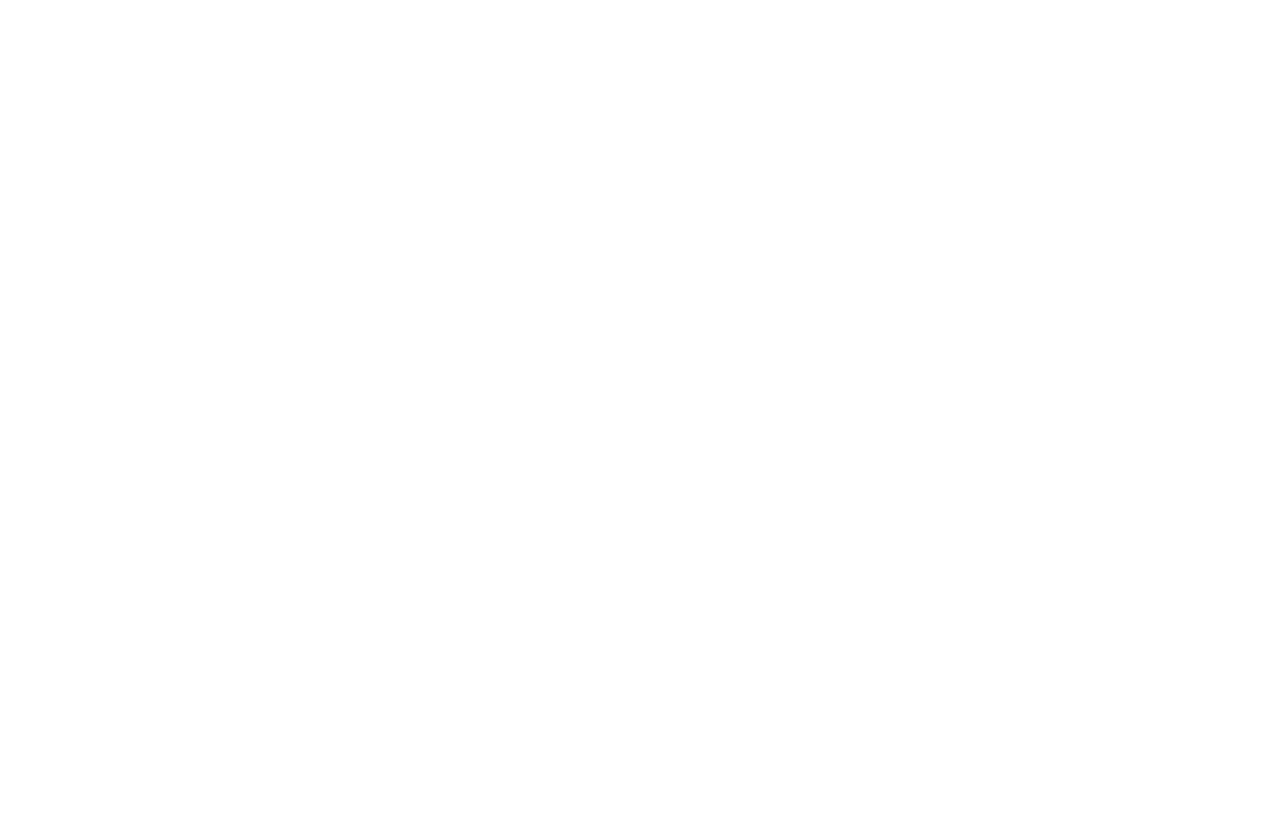
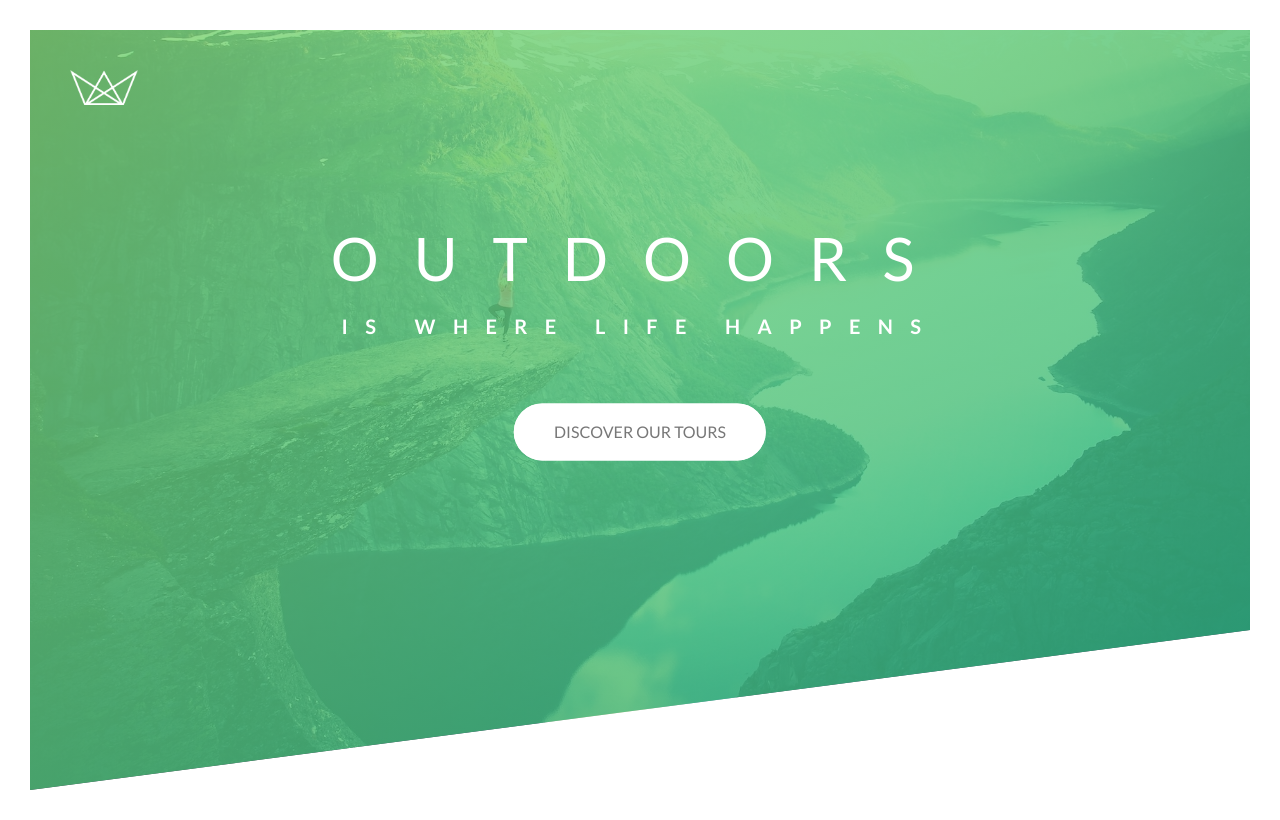
Before and after one commit to MatchuPitchu/css-course-material, a plain HTML site: page Natours/starter/index.html in a window 1280 px wide. Drawn offline with Linux system fonts and the light colour scheme; files that its build step writes are made by us from their sources.

Commit message:
finish first part

```diff
--- a/Natours/starter/css/style.css
+++ b/Natours/starter/css/style.css
@@ -1,8 +1,203 @@
-/*
-COLORS:
-
+/* COLORS:
 Light green: #7ed56f
 Medium green: #55c57a
 Dark green: #28b485
+*/
 
+/* reset to have same appearance on every browser */
+* {
+  margin: 0;
+  padding: 0;
+  box-sizing: border-box; /* padding + borders are NO longer added to box width and hight */
+}
+
+/* overall font properties in body element to allow use of inheritance */
+body {
+  font-family: Lato, sans-serif;
+  font-weight: 400;
+  font-size: 16px;
+  line-height: 1.7;
+  color: #777;
+  padding: 30px; /* space arround entire webpage */
+}
+
+.header {
+  position: relative;
+  height: 95vh;
+  /* use comma to define 2 bgs one on top of the other (gradient on top of bg img)
+  gradient colors use opacity, so that img is visible */
+  background-image: linear-gradient(
+      to right bottom,
+      rgba(128, 214, 113, 0.8),
+      rgba(40, 180, 133, 0.8)
+    ),
+    url(../img/hero.jpg);
+  background-size: cover; /* whatever width of viewport, img will fit always fit element */
+  background-position: top;
+  /* define polygone coordinates in which element is still visible;
+  coordinates goes clockwise from top left (-> x = 0, y = 0) corner on */
+  clip-path: polygon(0 0, 100% 0, 100% 75vh, 0 100%);
+}
+
+.logo-box {
+  position: absolute;
+  /* position starts at top left corner of first PARENT element that can find with position: relative */
+  top: 40px;
+  left: 40px;
+}
+
+.logo {
+  height: 35px;
+}
+
+/* center content */
+.text-box {
+  position: absolute;
+  top: 40%; /* means that element starts exactly at this point */
+  left: 50%;
+  /* to center exactly in middle, have to use translate(x, y);
+  that refers to element itself: -50% means half of element width OR height to left OR top*/
+  transform: translate(-50%, -50%);
+  text-align: center; /* centers all inline elements (e.g. text, but also <a>) */
+}
+
+.heading-primary {
+  color: #fff;
+  text-transform: uppercase;
+  /* to prevent litte strange move of this box element when animations inside are finished  */
+  backface-visibility: hidden;
+  margin-bottom: 60px;
+}
+
+/* define as block elements occupy whole line and create line breaks before and after them  */
+.heading-primary-main {
+  font-size: 60px;
+  font-weight: 400;
+  display: block;
+  letter-spacing: 35px;
+  /* animation-timing-functions https://developer.mozilla.org/en-US/docs/Web/CSS/animation-timing-function */
+  /* animation shorthand: order is important */
+  animation: 1s ease-out moveInLeft /*3s 3*/;
+  /* animation-iteration-count: 3;  */
+  /* animation-delay: 3s; */
+}
+
+.heading-primary-sub {
+  display: block;
+  font-size: 20px;
+  font-weight: 700;
+  letter-spacing: 17.4px;
+  animation: 1s ease-out moveInRight;
+}
+
+/*
+2 types of animation: a) transition property when hovering is defined, b) @keyframes;
+for browser performance: best is to animate only 2 props
 */
+
+@keyframes moveInLeft {
+  0% {
+    opacity: 0;
+    transform: translateX(-100px);
+  }
+  80% {
+    transform: translateX(10px);
+  }
+  100% {
+    opacity: 1;
+    transform: translateX(0);
+  }
+}
+
+@keyframes moveInRight {
+  0% {
+    opacity: 0;
+    transform: translateX(100px);
+  }
+  100% {
+    opacity: 1;
+    transform: translateX(0);
+  }
+}
+
+@keyframes moveInBottom {
+  0% {
+    opacity: 0;
+    transform: translateY(30px);
+  }
+  80% {
+    transform: translateY(-10px);
+  }
+  100% {
+    opacity: 1;
+    transform: translateY(0);
+  }
+}
+
+/*
+a pseudo-class allows to select something that cannot be expressed by a simple selector;
+examples: :link, :visited, :hover, :focus, :active are  -> to define in this order;
+define 1 generic btn class and add specific properties with specific classes
+*/
+.btn:link,
+.btn:visited {
+  /* by default <a> is inline element, define it as inline-block that you can set width, height, padding */
+  display: inline-block;
+  text-transform: uppercase;
+  text-decoration: none;
+  padding: 15px 40px;
+  border-radius: 100px;
+  transition: all 0.2s; /* transition prop has to be defined on initial state where a change will start */
+  position: relative;
+}
+
+.btn:hover {
+  transform: translateY(-3px);
+  /* box shadow: offset x axis, offset y axis, blur, color of shadow */
+  box-shadow: 0 10px 20px rgba(0, 0, 0, 0.2);
+}
+
+/* gives impression of real clicking */
+.btn:active {
+  transform: translateY(-1px);
+  box-shadow: 0 5px 10px rgba(0, 0, 0, 0.2);
+}
+
+.btn-white {
+  background-color: #fff;
+  color: #777;
+}
+
+/* a pseudo-element allows to create items that do not normally exist in document tree, for example ::after */
+.btn::after {
+  /* content + display needed to make appear pseudo-element on screen */
+  content: '';
+  display: inline-block;
+  /* pseudo-element is treated like child of .btn - so 100% refers to dimensions of .btn */
+  height: 100%;
+  width: 100%;
+  border-radius: 100px;
+  /* put pseudo-element behind current btn */
+  position: absolute;
+  top: 0;
+  left: 0;
+  z-index: -1;
+  transition: all 0.4s;
+}
+
+.btn-white::after {
+  background-color: #fff;
+}
+
+/* when btn is hovered following pseudo-element appears */
+.btn:hover::after {
+  transform: scaleX(1.4) scaleY(1.6);
+  opacity: 0; /* appears like effect of fading out */
+}
+
+.btn-animated {
+  animation: 0.5s ease-out 0.75s moveInBottom;
+  /* "backwards": styles of first animation step (-> 0%) will be applied before animation starts;
+  "forwards": end step styles will remain */
+  animation-fill-mode: backwards;
+}
--- a/Natours/starter/index.html
+++ b/Natours/starter/index.html
@@ -1,19 +1,35 @@
 <!DOCTYPE html>
 <html lang="en">
-    <head>
-        <meta charset="UTF-8">
-        <meta name="viewport" content="width=device-width, initial-scale=1.0">
+  <head>
+    <meta charset="UTF-8" />
+    <meta name="viewport" content="width=device-width, initial-scale=1.0" />
 
-        <link href="https://fonts.googleapis.com/css?family=Lato:100,300,400,700,900" rel="stylesheet">
+    <link
+      href="https://fonts.googleapis.com/css?family=Lato:100,300,400,700,900"
+      rel="stylesheet"
+    />
 
-        <link rel="stylesheet" href="css/icon-font.css">
-        <link rel="stylesheet" href="css/style.css">
-        <link rel="shortcut icon" type="image/png" href="img/favicon.png">
+    <link rel="stylesheet" href="css/icon-font.css" />
+    <link rel="stylesheet" href="css/style.css" />
+    <link rel="shortcut icon" type="image/png" href="img/favicon.png" />
 
-        <title>Natours | Exciting tours for adventurous people</title>
-    </head>
-    <body>
+    <title>Natours | Exciting tours for adventurous people</title>
+  </head>
+  <body>
+    <header class="header">
+      <div class="logo-box">
+        <!-- img is inline element -->
+        <img class="logo" src="img/logo-white.png" alt="logo" />
+      </div>
+      <div class="text-box">
+        <h1 class="heading-primary">
+          <!-- use <span> to apply different styles, but to have ONE h1 -->
+          <span class="heading-primary-main">Outdoors</span>
+          <span class="heading-primary-sub">is where life happens</span>
+        </h1>
 
-
-    </body>
+        <a href="#" class="btn btn-white btn-animated">Discover our tours</a>
+      </div>
+    </header>
+  </body>
 </html>
```
Also changed, not shown: vscode-setup.md (+4 -4 lines).
